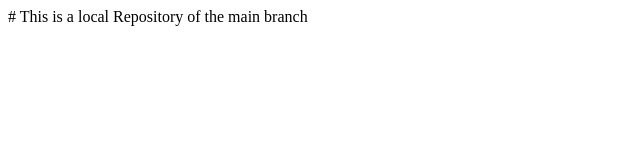
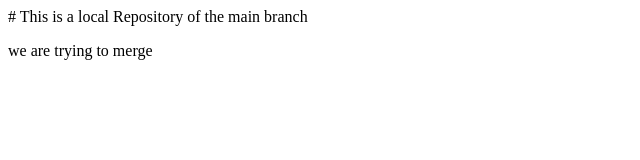
Before and after one commit to shreyagaur-m/localrepo, a plain HTML site: page index.html in a window 1280 px wide. Shown: the whole page, without its empty margins (0-640 px from the left). Drawn offline with Linux system fonts and the light colour scheme.

Commit message:
main branch changed

```diff
--- a/index.html
+++ b/index.html
@@ -1 +1,2 @@
 # This is a local Repository of the main branch
+<p> we are trying to merge</p>
```
